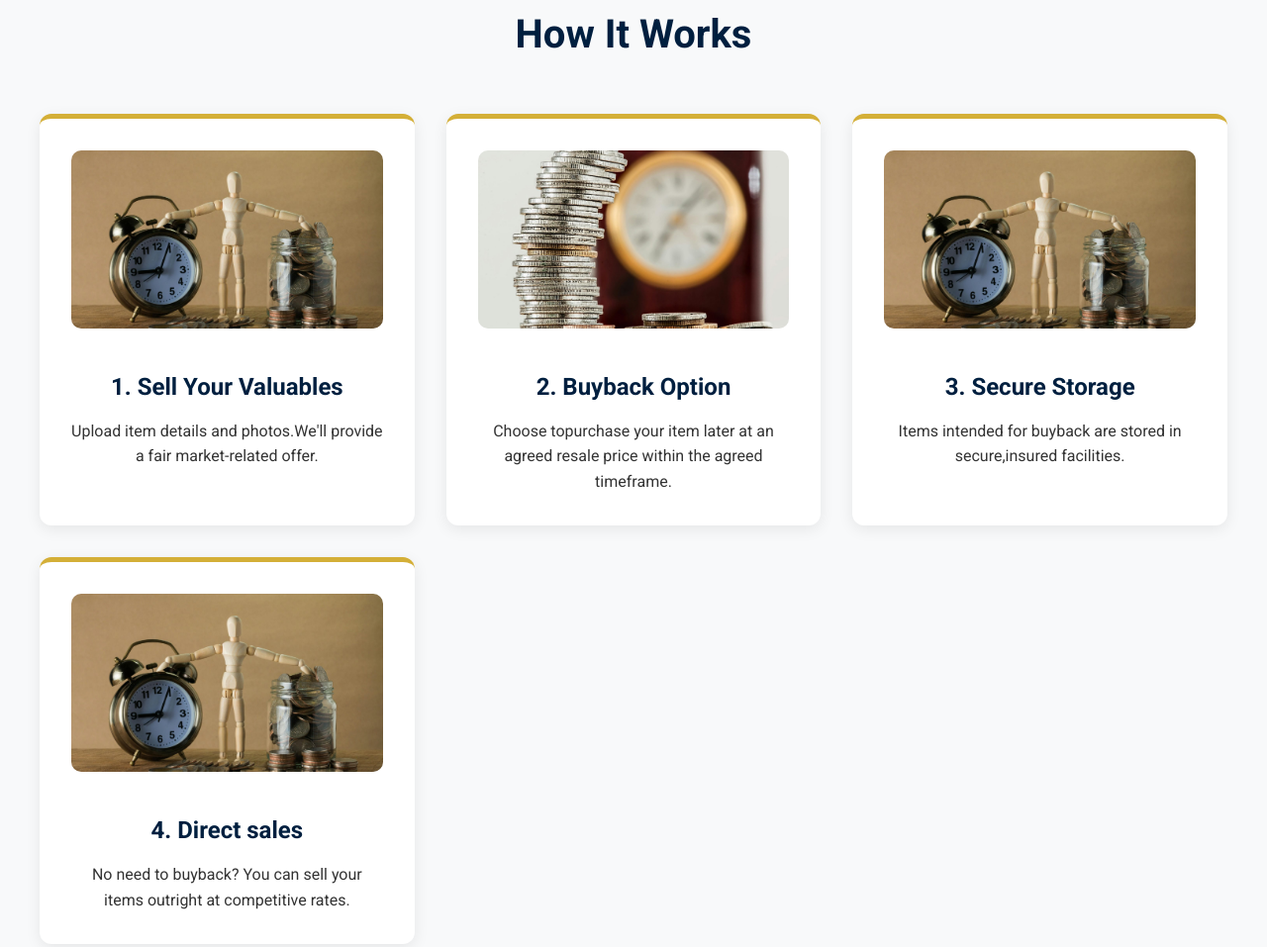
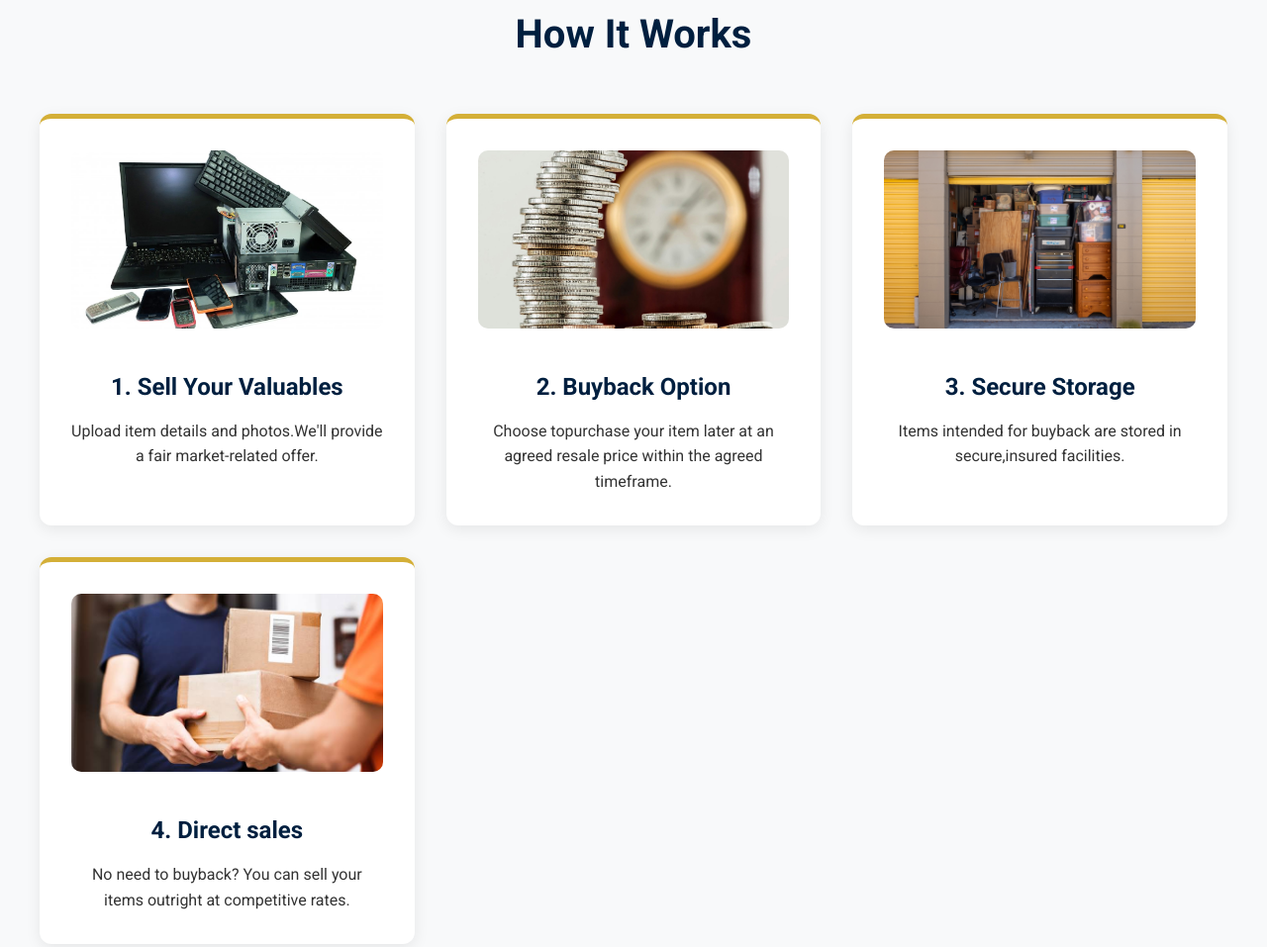
Before and after one commit to acodingapes/pawnsecuresa-site, a plain HTML site: page index.html in a window 1280 px wide. Shown: the part 1358-2315 px from the top of the page at 99% size. Drawn offline with Linux system fonts and the light colour scheme.

Commit message:
changed pictures

```diff
--- a/index.html
+++ b/index.html
@@ -31,7 +31,7 @@
 
     <a href="#contact" class="btn">Get in Touch</a>
     <div class="about-content">
-        <img src="images/IMG-20250923-WA0002.jpg" alt="Premium Gold Jewelry" class="premium-img">
+        <img src="images/clockstickmanpiggybank.jpg" alt="Premium Gold Jewelry" class="premium-img">
         <p> PawnSecure SA is South Africa's first digital-first pawn and buyback platform.
             </p>
 
@@ -67,25 +67,25 @@
     <h2>How It Works</h2>
     <div class="steps">
         <div class="step">
-            <img src="images/IMG-20250923-WA0002.jpg" alt="Luxury Watch" class="step-img">
+            <img src="images/valuables.jpg" alt="Luxury Watch" class="step-img">
             <h3>1. Sell Your Valuables</h3>
             <p>Upload item details and photos.We'll provide a fair market-related offer.</p>
         </div>
         <div class="step">
-            <img src="images/IMG-20250923-WA0003.jpg" alt="Secure Vault" class="step-img">
+            <img src="images/coins.jpg" alt="Secure Vault" class="step-img">
             <h3>2. Buyback Option</h3>
             <p>Choose topurchase your item later at an agreed resale price within the agreed timeframe.</p>
         </div>
 
 
         <div class="step">
-            <img src="images/IMG-20250923-WA0002.jpg" alt="Professional Team" class="step-img">
+            <img src="images/storage.jpeg" alt="Professional Team" class="step-img">
             <h3>3. Secure Storage</h3>
             <p>Items intended for buyback are stored in secure,insured facilities.</p>
         </div>
 
         <div class="step">
-            <img src="images/IMG-20250923-WA0002.jpg" alt="Professional Team" class="step-img">
+            <img src="images/staffbox.jpeg" alt="Professional Team" class="step-img">
             <h3>4. Direct sales</h3>
             <p>No need to buyback? You can sell your items outright at competitive rates.</p>
         </div>
```
Also changed, not shown: images/clockstickmanpiggybank.jpg (renamed from images/IMG-20250923-WA0002.jpg), images/coins.jpg (renamed from images/IMG-20250923-WA0003.jpg), images/handshake.jpg (added), images/hourglass.jpg (renamed from images/IMG-20250923-WA0001.jpg), images/staffbox.jpeg (added), images/storage.jpeg (added), images/valuables.jpg (added).
